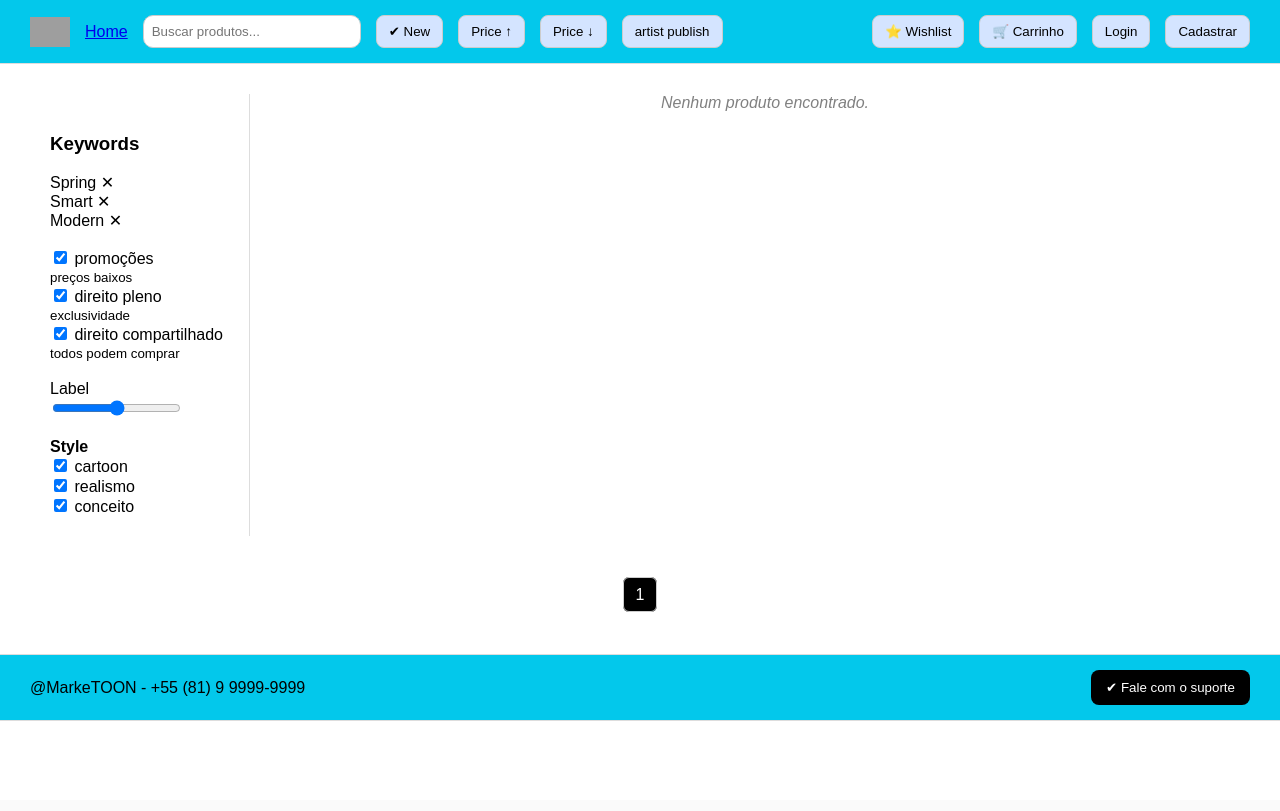
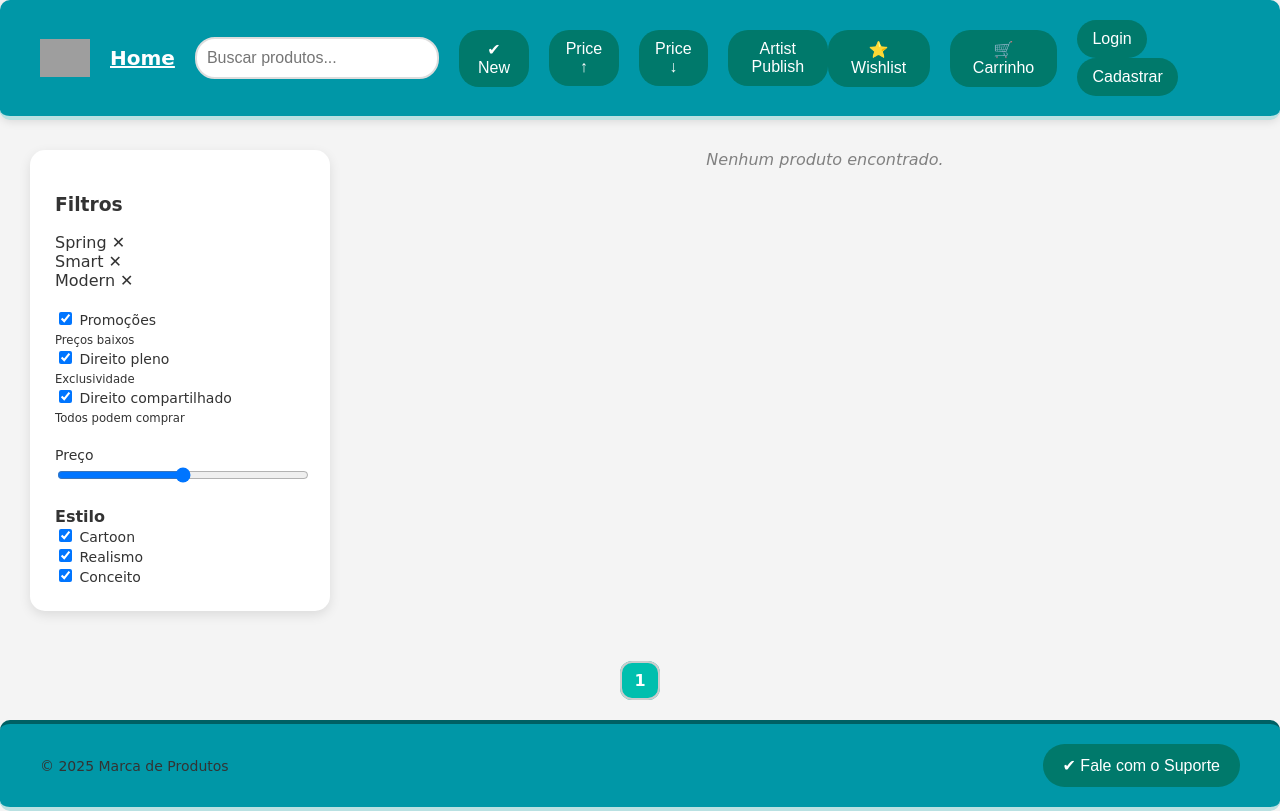
Before and after one commit to LeoGutzeitt/MARKETOON, a Django app: page / in a window 1280 px wide. Before the commit the page ends 721 px from the top, so only its background shows below. Run offline with Django 5.2, Linux system fonts and the light colour scheme; data that the repository does not hold is empty; parts of the project's set-up code (start-up, migrations or seed data) failed here and were passed over; grey boxes are pictures that could not be loaded.

Commit message:
estética

```diff
--- a/loja/templates/loja/home.html
+++ b/loja/templates/loja/home.html
@@ -5,78 +5,106 @@
   <title>Home - Produtos</title>
   <style>
     body {
-      font-family: sans-serif;
+      font-family: 'Comic Sans MS', sans-serif;
       margin: 0;
-      background-color:rgb(255, 255, 255);
+      background-color: #f4f4f4;
+      color: #333;
     }
 
     header, footer {
-      background-color: rgb(3, 200, 235);
-      padding: 15px 30px;
+      background-color: #0097a7; /* Azul mais suave */
+      padding: 20px 40px;
       display: flex;
       align-items: center;
       justify-content: space-between;
-      border-bottom: 1px solid #ddd;
+      border-bottom: 4px solid rgb(185, 225, 226);
+      border-radius: 10px;
+    }
+
+    header {
+      box-shadow: 0 2px 8px rgba(0, 0, 0, 0.1);
     }
 
     .top-controls {
       display: flex;
       align-items: center;
-      gap: 15px;
+      gap: 20px;
     }
 
     .top-controls input[type="text"] {
-      padding: 8px;
-      border-radius: 10px;
-      border: 1px solid #ccc;
-      width: 200px;
+      padding: 10px;
+      border-radius: 20px;
+      border: 2px solid #ddd;
+      width: 220px;
+      font-size: 16px;
+      background-color: #ffffff;
     }
 
     .top-controls button {
-      padding: 8px 12px;
-      border: 1px solid #ccc;
-      background: rgb(212, 228, 255);
-      border-radius: 8px;
+      padding: 10px 15px;
+      border: none;
+      background-color: #00796b; /* Cor de botão mais agradável */
+      border-radius: 20px;
       cursor: pointer;
+      font-size: 16px;
+      color: white;
+      transition: background-color 0.3s ease;
+    }
+
+    .top-controls button:hover {
+      background-color: #004d40; /* Escurece um pouco quando em hover */
+    }
+
+    .top-controls button:active {
+      transform: scale(0.98);
     }
 
     .sidebar {
-      width: 220px;
-      background-color: rgb(255, 255, 255);
-      padding: 20px;
-      border-right: 1px solid #ddd;
-      height: 100%;
-      box-sizing: border-box;
+      width: 250px;
+      background-color: #ffffff;
+      padding: 25px;
+      border-radius: 15px;
+      box-shadow: 0 4px 12px rgba(0, 0, 0, 0.1);
+      margin-right: 30px;
     }
 
     .main {
       display: flex;
       padding: 30px;
+      flex-wrap: wrap;
+      gap: 40px;
+      justify-content: space-between;
     }
 
     .products-grid {
       display: grid;
-      grid-template-columns: repeat(auto-fill, minmax(200px, 1fr));
-      gap: 30px;
+      grid-template-columns: repeat(auto-fill, minmax(250px, 1fr));
+      gap: 40px;
       flex-grow: 1;
-      padding-left: 30px;
     }
 
     .product-card {
-      background: rgb(207, 229, 233);
-      border-radius: 10px;
-      padding: 15px;
-      box-shadow: 0 2px 4px rgba(0,0,0,0.1);
+      background: #ffffff;
+      border-radius: 15px;
+      padding: 20px;
+      box-shadow: 0 6px 20px rgba(0, 0, 0, 0.1);
       text-align: center;
       position: relative;
+      transition: transform 0.3s ease, box-shadow 0.3s ease;
+    }
+
+    .product-card:hover {
+      transform: translateY(-40px);
+      box-shadow: 0 12px 40px rgba(0, 0, 0, 0.15);
     }
 
     .product-card img {
       width: 100%;
       height: 180px;
       background-color: #ccc;
-      border-radius: 8px;
-      margin-bottom: 10px;
+      border-radius: 20px;
+      margin-bottom: 20px;
+      object-fit: cover;
     }
 
     .wishlist-add-btn {
@@ -85,57 +113,125 @@
       right: 10px;
       background-color: transparent;
       border: none;
-      font-size: 20px;
-      color: #f4c542;
+      font-size: 22px;
+      color: #ff4081; /* Cor de destaque */
       cursor: pointer;
-      z-index: 1;
+      transition: transform 0.3s ease;
     }
 
     .wishlist-add-btn:hover {
-      transform: scale(1.2);
+      transform: scale(1.3);
+    }
+
+    .product-card strong {
+      font-size: 16px;
+      color: #333;
+    }
+
+    .product-card a {
+      text-decoration: none;
+      color: #333;
+      font-size: 14px;
+      margin-top: 4px;
+      display: inline-block;
+      padding: 10px;
+      background-color: #00bfae; /* Cor de destaque mais suave */
+      border-radius: 12px;
+      transition: background-color 0.3s ease;
+    }
+
+    .product-card a:hover {
+      background-color: #00796b; /* Cor de fundo ao passar o mouse */
     }
 
     .pagination {
       text-align: center;
-      padding: 20px;
+      padding: 30px;
     }
 
     .pagination span, .pagination a {
       margin: 0 5px;
       padding: 8px 12px;
-      border: 1px solid #ccc;
-      border-radius: 6px;
+      border: 2px solid #ccc;
+      border-radius: 12px;
       text-decoration: none;
-      color: #000;
+      color: #333;
+      font-size: 16px;
     }
 
     .pagination .current {
-      background-color: black;
-      color: white;
+      background-color: #00bfae; /* Cor de destaque para a página atual */
+      color: #fff;
+      font-weight: bold;
     }
 
     footer {
       justify-content: space-between;
-      border-top: 1px solid #ddd;
-      margin-top: 30px;
+      border-top: 4px solid #006064;
+      padding-top: 20px;
+      font-size: 14px;
     }
 
     .support-button {
-      background: black;
-      color: white;
+      background: #00796b;
+      color: #fff;
       border: none;
-      padding: 10px 15px;
-      border-radius: 8px;
+      padding: 12px 20px;
+      border-radius: 25px;
       cursor: pointer;
+      font-size: 16px;
+      transition: background-color 0.3s ease;
     }
+
+    .support-button:hover {
+      background-color: #004d40;
+    }
+
+    .sidebar label {
+      font-size: 14px;
+      color: #333;
+    }
+
+    .sidebar input[type="range"] {
+      width: 100%;
+      background: #f0f0f0;
+      border-radius: 10px;
+      border: 1px solid #ddd;
+    }
+
+  .cart-button {
+  background-color:rgb(162, 217, 226); /* Laranja suave */
+  color: #333;
+  border: none;
+  padding: 15px 40px;
+  border-radius: 30px;
+  cursor: pointer;
+  font-size: 12px;
+  font-weight: bold;
+  box-shadow: 0 4px 12px rgba(0, 0, 0, 0.15);
+  transition: background-color 0.3s ease, transform 0.2s ease;
+}
+
+.cart-button:hover {
+  background-color:rgb(60, 218, 112); /* Tom mais forte ao passar o mouse */
+  transform: scale(1.05);
+}
+
+.cart-button:active {
+  transform: scale(0.98);
+  background-color: #fb8c00; /* Mais escuro no clique */
+}
+
+
+
   </style>
 </head>
 <body>
 
 <header>
   <div class="top-controls">
-    <img src="/static/img/logo.png" alt="Logo" width="40" />
-    <a href="/">Home</a>
+    <img src="/static/img/logo.png" alt="Logo" width="50" />
+    <a href="/" style="color: white; font-size: 20px; font-weight: bold;">Home</a>
 
     <form method="get" action="{% url 'home' %}">
       <input type="text" name="q" placeholder="Buscar produtos..." value="{{ request.GET.q }}">
@@ -144,15 +240,16 @@
     <button>✔ New</button>
     <button>Price ↑</button>
     <button>Price ↓</button>
-    <a href="{% url 'cadastro' %}"><button>artist publish</button></a>
+    <a href="{% url 'cadastro' %}"><button>Artist Publish</button></a>
   </div>
 
   <div class="top-controls">
     <a href="/wishlist/"><button>⭐ Wishlist</button></a>
     <a href="/carrinho/"><button>🛒 Carrinho</button></a>
-
+    <!-- Login & Logout Section -->
+    <div>
       {% if request.user.is_authenticated %}
-  <a href="{% url 'perfil' %}" style="text-decoration: none; color: black;">
+        <a href="{% url 'perfil' %}" style="text-decoration: none; color: white;">
           <span>Olá, {{ request.user.username }} <small style="color: gray;">(logado)</small></span>
         </a>
         <a href="{% url 'logout' %}">
@@ -166,32 +263,33 @@
           <button>Cadastrar</button>
         </a>
       {% endif %}
-
+    </div>
+  </div>
 </header>
 
 <div class="main">
   <aside class="sidebar">
-    <h3>Keywords</h3>
+    <h3>Filtros</h3>
     <div>
       <span>Spring ✕</span><br/>
       <span>Smart ✕</span><br/>
       <span>Modern ✕</span>
     </div>
     <br/>
-    <label><input type="checkbox" checked> promoções<br/><small>preços baixos</small></label><br/>
-    <label><input type="checkbox" checked> direito pleno<br/><small>exclusividade</small></label><br/>
-    <label><input type="checkbox" checked> direito compartilhado<br/><small>todos podem comprar</small></label>
+    <label><input type="checkbox" checked> Promoções<br/><small>Preços baixos</small></label><br/>
+    <label><input type="checkbox" checked> Direito pleno<br/><small>Exclusividade</small></label><br/>
+    <label><input type="checkbox" checked> Direito compartilhado<br/><small>Todos podem comprar</small></label>
 
     <br/><br/>
-    <label>Label<br/>
+    <label>Preço<br/>
       <input type="range" min="0" max="100" />
     </label>
 
     <br/><br/>
-    <strong>Style</strong><br/>
-    <label><input type="checkbox" checked> cartoon</label><br/>
-    <label><input type="checkbox" checked> realismo</label><br/>
-    <label><input type="checkbox" checked> conceito</label>
+    <strong>Estilo</strong><br/>
+    <label><input type="checkbox" checked> Cartoon</label><br/>
+    <label><input type="checkbox" checked> Realismo</label><br/>
+    <label><input type="checkbox" checked> Conceito</label>
   </aside>
 
   <section class="products-grid">
@@ -214,8 +312,9 @@
 
       <form method="post" action="{% url 'adicionar_carrinho' produto.id %}">
   {% csrf_token %}
-          <button type="submit">🛒 Adicionar ao Carrinho</button>
+  <button type="submit" class="cart-button">🛒 Adicionar ao Carrinho</button>
       </form>
+
 
         <a href="{% url 'pagina_de_compra' produto.id %}">Comprar</a>
       </div>
@@ -246,10 +345,9 @@
 </div>
 
 <footer>
-  <span>@MarkeTOON - +55 (81) 9 9999-9999</span>
+  <span>&copy; 2025 Marca de Produtos</span>
   <a href="{% url 'suporte' %}">
-    <button class="support-button">✔ Fale com o suporte</button>
-  </a>
+    <button class="support-button">✔ Fale com o Suporte</button>
 </footer>
 
 </body>
```
Also changed, not shown: loja/templates/loja/perfil.html (+88 -60 lines), media/produtos/Captura_de_tela_2024-02-13_034007.png (added). Lines whose indentation alone changed are shown as unchanged.
